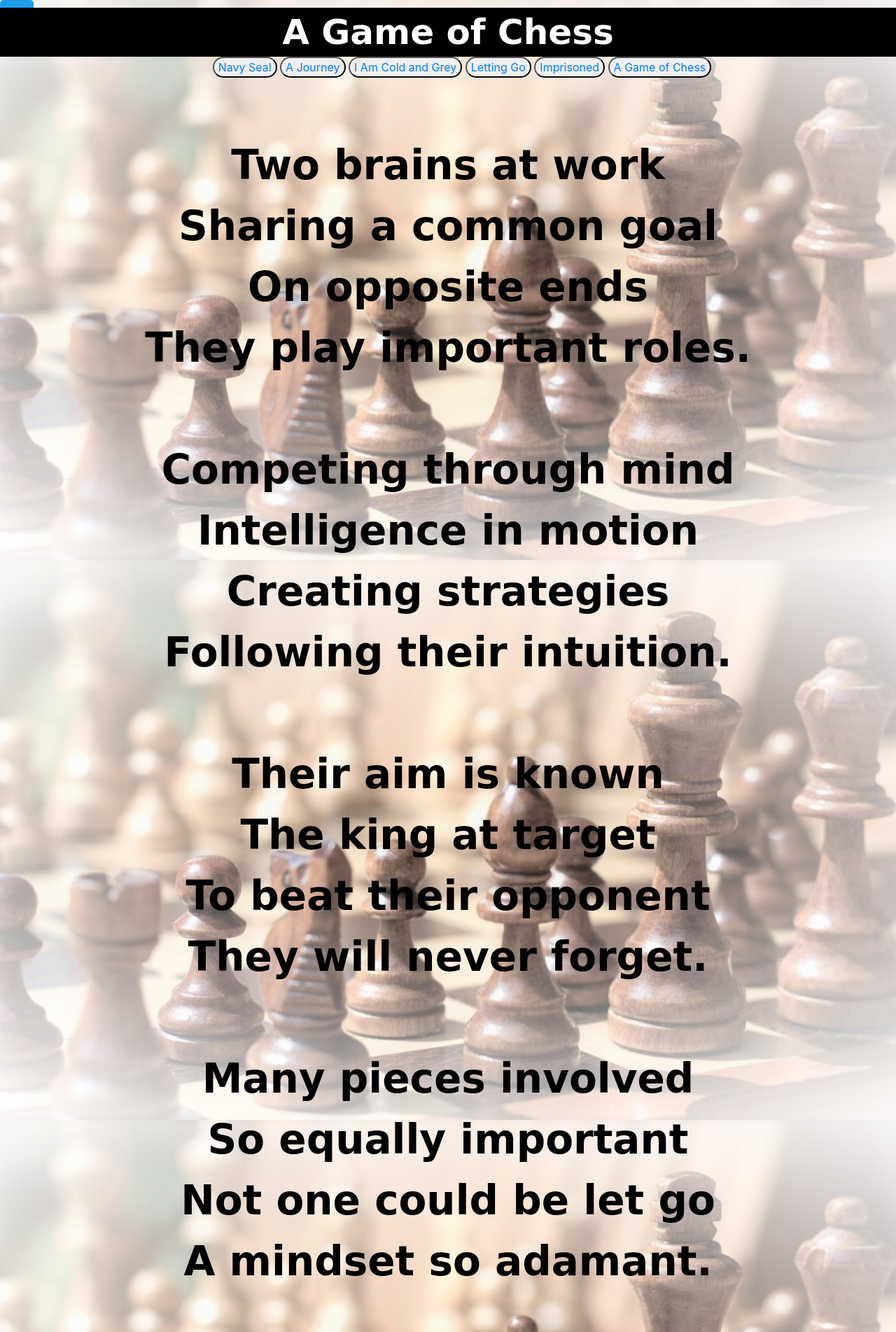
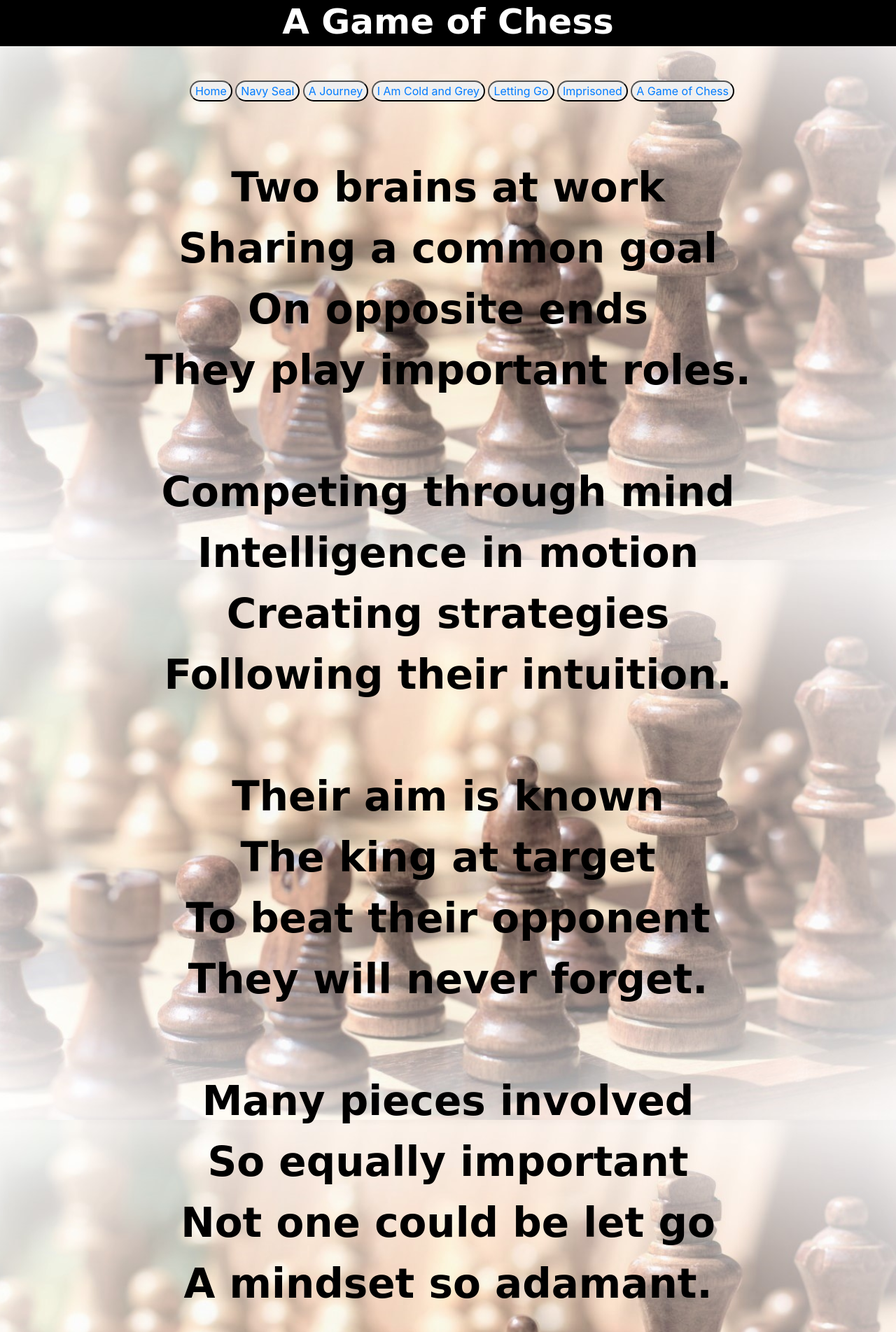
Before and after one commit to sweiss19/Final-Ass-1-6-2020, a Flask app: page /chess in a window 1280 px wide. Shown: the top 1903 px of the page at 70% size. Run offline with Flask 2, Linux system fonts and the light colour scheme; some libraries are stand-ins or nearby versions.

Commit message:
Updated 1-6-2020: 10:06 pm

```diff
--- a/static/css/style_home.css
+++ b/static/css/style_home.css
@@ -82,3 +82,7 @@ button {
     width: auto;
     length: 700px;
 }
+
+a:link, a:visited{
+    color: red;
+}
--- a/static/css/style_poem.css
+++ b/static/css/style_poem.css
@@ -44,14 +44,14 @@ font-weight: bold;
 font-size: 50px;
 position: fixed;
 width: 100%;
-margin-top: -100px;
+margin-top: -85px;
 z-index: 1;
 }
 
 #poem {
 color: black;
 font-size: 58px;
-margin: 82px;
+margin: 80px;
 z-index: 10;
 font-weight: bold;
 }
@@ -68,7 +68,7 @@ font-size: 13px;
 }
 
 #nav_list {
-    margin: 0 auto 0 auto;
+    margin: 50px auto 0 auto;
     text-align: center;
 }
 
--- a/templates/base.html
+++ b/templates/base.html
@@ -19,9 +19,9 @@
     </head>
 
     <body>
-        <nav>
+        <nav id="top_nav">
             <img src="../static/favicon.ico" alt="Logo"/>
-            <a href="{{ url_for('index') }}">Home</a>
+            <a href="{{ url_for('index') }}" id="nav_home">Home</a>
             <hr/>
         </nav>
 
--- a/templates/chess.html
+++ b/templates/chess.html
@@ -1,11 +1,12 @@
 {% extends "poem_titles.html" %}
-{% block poem %}
+{% block poem_header %}
     <link rel="stylesheet" type="text/css" href="../static/css/style_chess.css">
-
     <header>
         <h1 id="chess">A Game of Chess</h1>
     </header>
-    <a name="top"></a>
+{% endblock %}
+<a name="top"></a>
+{% block poem %}
     <div id="poem">
         <p>
             Two brains at work<br>
@@ -45,7 +46,9 @@
         </p>
         <p>
             <!--<a href="#top" id="top">Back to Top</a>-->
-            <a href="#" id="top" onclick="document.body.scrollTop=0;document.documentElement.scrollTop=0;event.preventDefault()">Back to top</a>
+            <a href="#" id="top"
+               onclick="document.body.scrollTop=0;document.documentElement.scrollTop=0;event.preventDefault()">Back to
+                top</a>
         </p>
     </div>
 
--- a/templates/poem_titles.html
+++ b/templates/poem_titles.html
@@ -3,8 +3,12 @@
 
     <link href="../static/css/style_poem.css" rel="stylesheet" type="text/css">
 
-    <nav id="nav">
+    {% block poem_header %}
+    {% endblock %}
+
+    <nav id="nav_bottom">
         <ul id="nav_list">
+        <li><button id="chess"><a href="{{ url_for('index') }}">Home</a></button></li>
         <li><button id="nave-seal"><a href="navy_seal.html">Navy Seal</a></button></li>
         <li><button id="a-journey"><a href="a_journey.html">A Journey</a></button></li>
         <li><button id="cold-and-grey"><a href="cold_and_grey.html">I Am Cold and Grey</a></button></li>
```
Also changed, not shown: static/favicon.ico.
